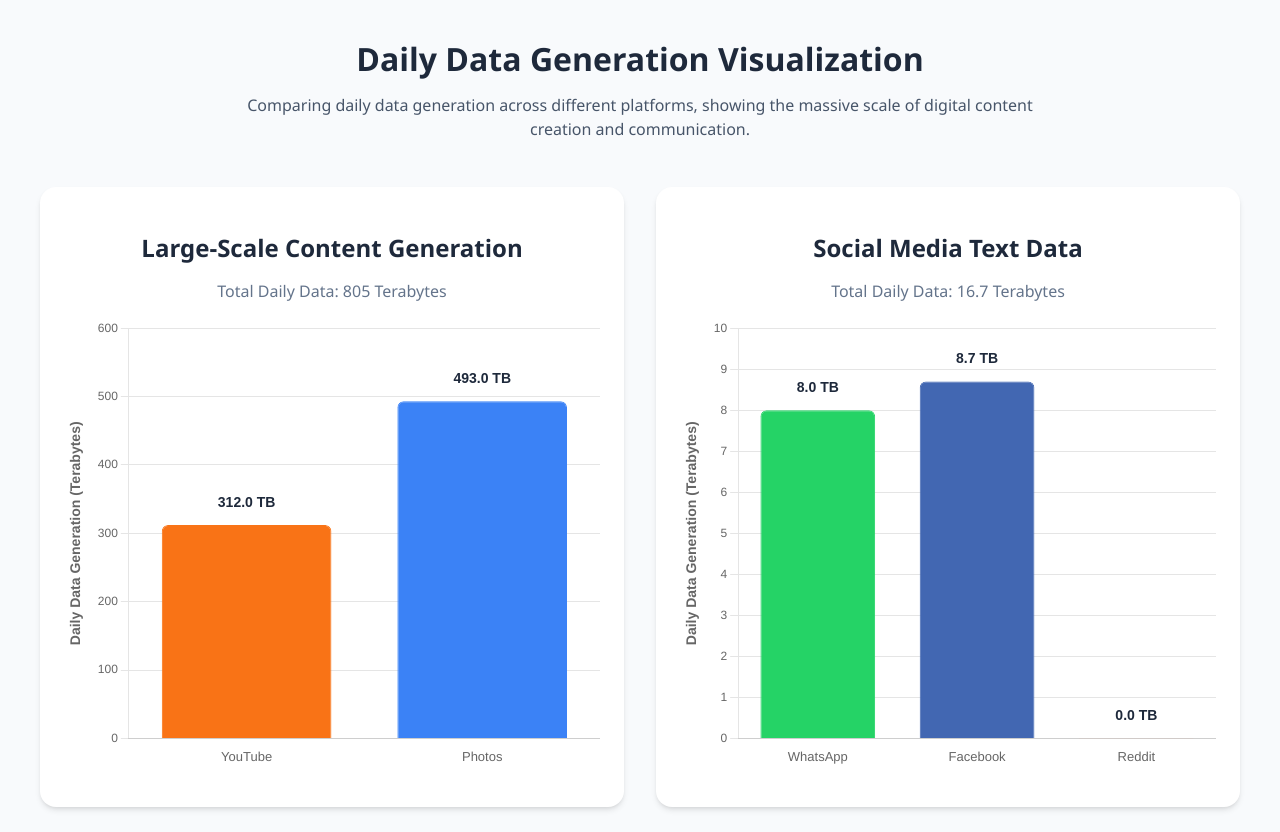
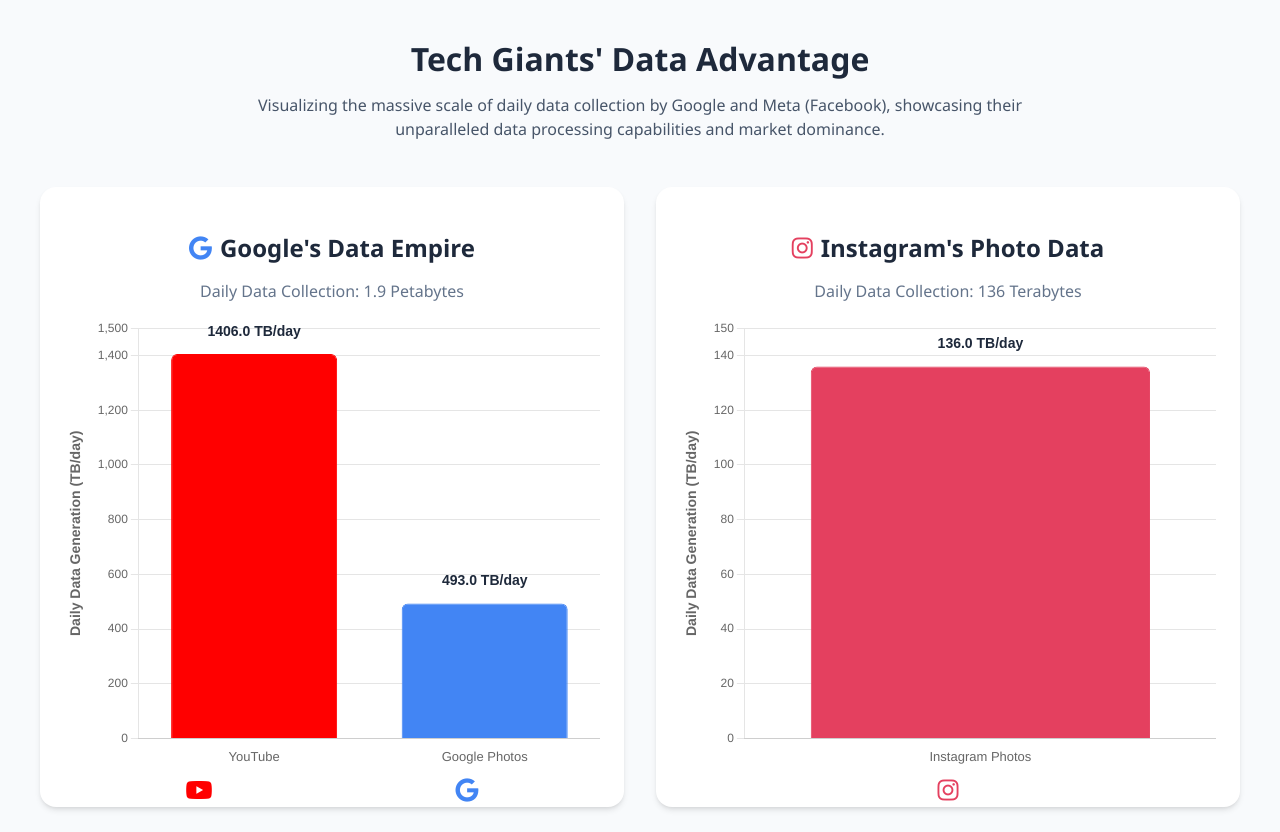
Before and after one commit to ajinkyakolhe112/Visualizations-for-LLM-Concepts, a plain HTML site: page daily_data_generation.html in a window 1280 px wide. Drawn offline with nearby package versions, Linux system fonts and the light colour scheme.

Commit message:
updating data advantage graphs

```diff
--- a/daily_data_generation.html
+++ b/daily_data_generation.html
@@ -5,12 +5,13 @@
     <meta name="viewport" content="width=device-width, initial-scale=1.0">
     <title>Daily Data Generation</title>
     <script src="https://cdn.jsdelivr.net/npm/chart.js"></script>
+    <link rel="stylesheet" href="https://cdnjs.cloudflare.com/ajax/libs/font-awesome/6.0.0/css/all.min.css">
     <style>
         :root {
             --background-color: #f8fafc;
             --card-background: #ffffff;
             --text-color: #1e293b;
-            --youtube-color: rgb(249, 115, 22);
+            --youtube-color: #FF0000;  /* Official YouTube red */
             --photos-color: rgb(59, 130, 246);
             --whatsapp-color: rgb(37, 211, 102);
             --facebook-color: rgb(66, 103, 178);
@@ -80,6 +81,22 @@
             color: var(--text-color);
             text-align: center;
             font-weight: 600;
+            display: flex;
+            align-items: center;
+            justify-content: center;
+            gap: 0.5rem;
+        }
+
+        .platform-icon {
+            font-size: 1.5rem;
+        }
+
+        .youtube-icon {
+            color: var(--youtube-color);
+        }
+
+        .photos-icon {
+            color: var(--photos-color);
         }
 
         .chart-subtitle {
@@ -114,44 +131,48 @@
     </style>
 </head>
 <body>
-    <h1>Daily Data Generation Visualization</h1>
-    <p class="description">Comparing daily data generation across different platforms, showing the massive scale of digital content creation and communication.</p>
+    <h1>Tech Giants' Data Advantage</h1>
+    <p class="description">Visualizing the massive scale of daily data collection by Google and Meta (Facebook), showcasing their unparalleled data processing capabilities and market dominance.</p>
 
     <div class="charts-grid">
         <div class="chart-card">
-            <h2>Large-Scale Content Generation</h2>
-            <p class="chart-subtitle">Total Daily Data: 805 Terabytes</p>
+            <h2>
+                <i class="fab fa-google platform-icon" style="color: #4285F4;"></i>
+                Google's Data Empire
+            </h2>
+            <p class="chart-subtitle">Daily Data Collection: 1.9 Petabytes</p>
             <div class="chart-container">
                 <canvas id="largeScaleChart"></canvas>
             </div>
         </div>
 
         <div class="chart-card">
-            <h2>Social Media Text Data</h2>
-            <p class="chart-subtitle">Total Daily Data: 16.7 Terabytes</p>
+            <h2>
+                <i class="fab fa-instagram platform-icon" style="color: #E4405F;"></i>
+                Instagram's Photo Data
+            </h2>
+            <p class="chart-subtitle">Daily Data Collection: 136 Terabytes</p>
             <div class="chart-container">
-                <canvas id="socialMediaChart"></canvas>
+                <canvas id="instagramChart"></canvas>
             </div>
         </div>
     </div>
 
     <script>
         const largeScaleData = {
-            labels: ['YouTube', 'Photos'],
-            values: [312, 493], // Values in TB
+            labels: ['YouTube', 'Google Photos'],
+            values: [1406, 493], // Values in TB/day
             colors: [
-                'rgb(249, 115, 22)',  // YouTube orange
-                'rgb(59, 130, 246)'   // Photos blue
+                '#FF0000',  // YouTube red
+                '#4285F4'   // Google blue
             ]
         };
 
-        const socialMediaData = {
-            labels: ['WhatsApp', 'Facebook', 'Reddit'],
-            values: [8, 8.7, 0.0035], // Values in TB
+        const instagramData = {
+            labels: ['Instagram Photos'],
+            values: [136], // Values in TB/day
             colors: [
-                'rgb(37, 211, 102)',  // WhatsApp green
-                'rgb(66, 103, 178)',  // Facebook blue
-                'rgb(255, 69, 0)'     // Reddit orange
+                '#E4405F'   // Instagram pink
             ]
         };
 
@@ -165,7 +186,8 @@
             chart.data.datasets[0].data.forEach((value, index) => {
                 const x = chart.getDatasetMeta(0).data[index].x;
                 const y = chart.getDatasetMeta(0).data[index].y;
-                ctx.fillText(value.toFixed(1) + ' TB', x, y - 15);
+                const formattedValue = value < 0.1 ? value.toFixed(4) : value.toFixed(1);
+                ctx.fillText(formattedValue + ' TB/day', x, y - 15);
             });
         }
 
@@ -190,7 +212,7 @@
                     },
                     callbacks: {
                         label: (context) => {
-                            return `Daily Data: ${context.raw.toFixed(1)} TB`;
+                            return `Daily Data: ${context.raw.toFixed(1)} TB/day`;
                         }
                     }
                 }
@@ -200,7 +222,7 @@
                     beginAtZero: true,
                     title: {
                         display: true,
-                        text: 'Daily Data Generation (Terabytes)',
+                        text: 'Daily Data Generation (TB/day)',
                         font: { size: 14, weight: 'bold' },
                         padding: { bottom: 10 }
                     },
@@ -245,22 +267,22 @@
                     ...chartOptions.scales,
                     y: {
                         ...chartOptions.scales.y,
-                        max: 600
+                        max: 1500
                     }
                 }
             },
             plugins: [{ afterDraw: addDataLabels }]
         });
 
-        // Create social media chart
-        new Chart(document.getElementById('socialMediaChart').getContext('2d'), {
+        // Create Instagram chart
+        new Chart(document.getElementById('instagramChart').getContext('2d'), {
             type: 'bar',
             data: {
-                labels: socialMediaData.labels,
+                labels: instagramData.labels,
                 datasets: [{
-                    data: socialMediaData.values,
-                    backgroundColor: socialMediaData.colors,
-                    borderColor: socialMediaData.colors,
+                    data: instagramData.values,
+                    backgroundColor: instagramData.colors,
+                    borderColor: instagramData.colors,
                     borderWidth: 1,
                     borderRadius: 6
                 }]
@@ -271,12 +293,61 @@
                     ...chartOptions.scales,
                     y: {
                         ...chartOptions.scales.y,
-                        max: 10
+                        max: 150
                     }
                 }
             },
             plugins: [{ afterDraw: addDataLabels }]
         });
+
+        // Add icons after charts are rendered
+        function addIconsToCharts() {
+            // Large Scale Chart Icons
+            const largeScaleLabels = document.querySelectorAll('#largeScaleChart + .chart-labels');
+            if (largeScaleLabels.length === 0) {
+                const labelsDiv = document.createElement('div');
+                labelsDiv.className = 'chart-labels';
+                labelsDiv.style.display = 'flex';
+                labelsDiv.style.justifyContent = 'space-around';
+                labelsDiv.style.marginTop = '10px';
+                document.getElementById('largeScaleChart').parentNode.appendChild(labelsDiv);
+
+                // YouTube icon
+                const youtubeIcon = document.createElement('i');
+                youtubeIcon.className = 'fab fa-youtube';
+                youtubeIcon.style.color = '#FF0000';
+                youtubeIcon.style.fontSize = '24px';
+                labelsDiv.appendChild(youtubeIcon);
+
+                // Google Photos icon
+                const googlePhotosIcon = document.createElement('i');
+                googlePhotosIcon.className = 'fab fa-google';
+                googlePhotosIcon.style.color = '#4285F4';
+                googlePhotosIcon.style.fontSize = '24px';
+                labelsDiv.appendChild(googlePhotosIcon);
+            }
+
+            // Instagram Chart Icons
+            const instagramLabels = document.querySelectorAll('#instagramChart + .chart-labels');
+            if (instagramLabels.length === 0) {
+                const labelsDiv = document.createElement('div');
+                labelsDiv.className = 'chart-labels';
+                labelsDiv.style.display = 'flex';
+                labelsDiv.style.justifyContent = 'center';
+                labelsDiv.style.marginTop = '10px';
+                document.getElementById('instagramChart').parentNode.appendChild(labelsDiv);
+
+                // Instagram icon
+                const instagramIcon = document.createElement('i');
+                instagramIcon.className = 'fab fa-instagram';
+                instagramIcon.style.color = '#E4405F';
+                instagramIcon.style.fontSize = '24px';
+                labelsDiv.appendChild(instagramIcon);
+            }
+        }
+
+        // Call the function after charts are rendered
+        setTimeout(addIconsToCharts, 100);
     </script>
 </body>
 </html>
```
Also changed, not shown: youtube_stats.html (+38 -5 lines).
